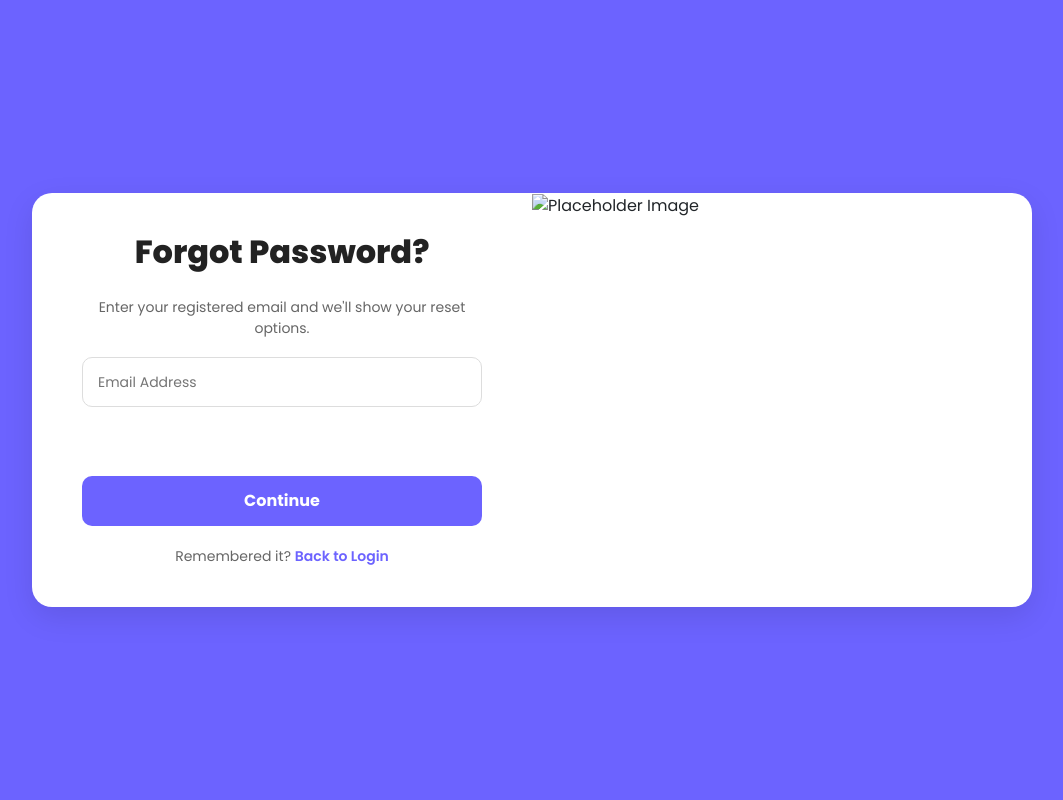
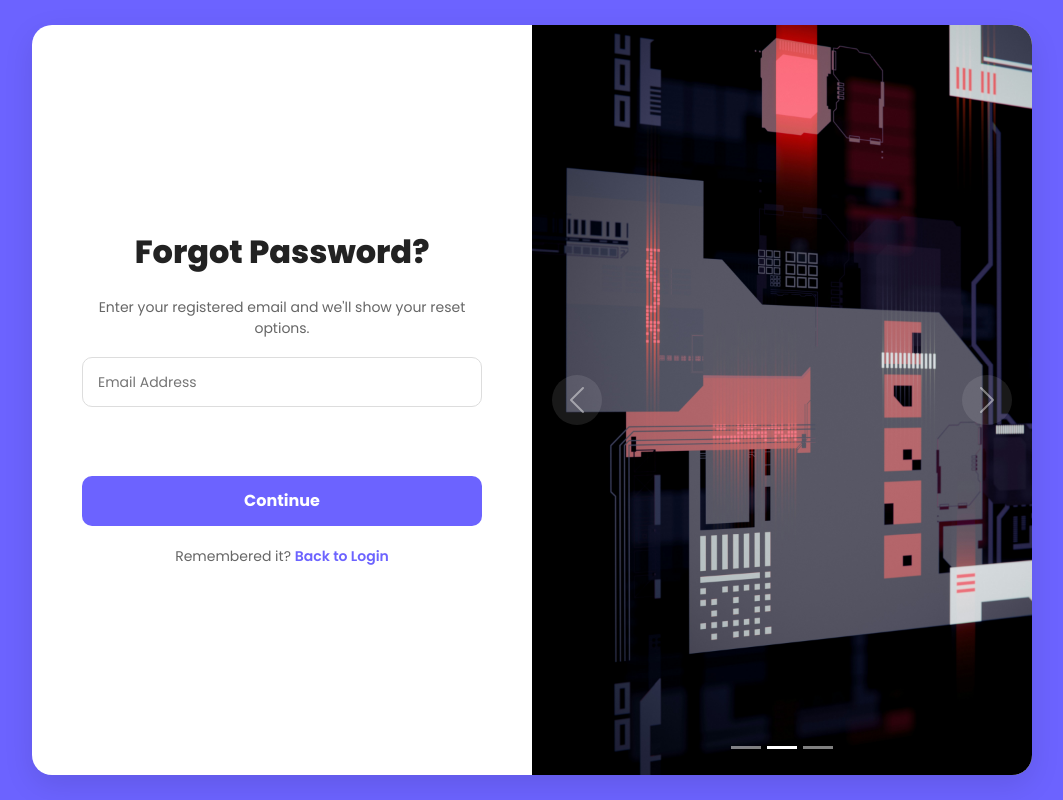
Before and after one commit to Aravinth152/TestProjectJour, a plain HTML site: page forgot-password.html in a window 1280 px wide. Shown: the whole page, without its empty margins (108-1171 px from the left). Drawn offline with nearby package versions, Linux system fonts and the light colour scheme.

Commit message:
Images Added

```diff
--- a/forgot-password.html
+++ b/forgot-password.html
@@ -58,7 +58,7 @@
                             <img src="./assets/images/image-1.jpg" alt="Placeholder Image">
                         </div>
                         <div class="carousel-item h-100">
-                            <img src="./assets/images/image-2jpg" alt="Placeholder Image">
+                            <img src="./assets/images/image-2.jpg" alt="Placeholder Image">
                         </div>
                         <div class="carousel-item h-100">
                             <img src="./assets/images/image-3.jpg" alt="Placeholder Image">
```
Also changed, not shown: index.html (+1 -1 lines), login.html (+1 -1 lines), reset-password.html (+1 -1 lines).
